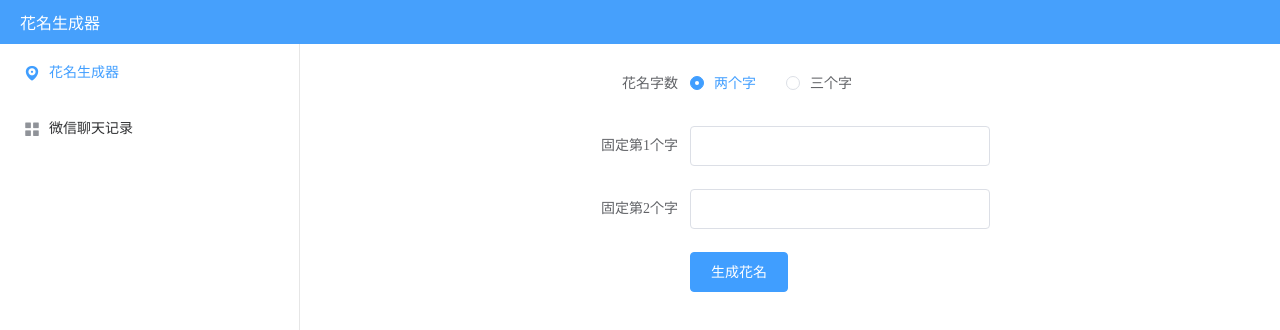
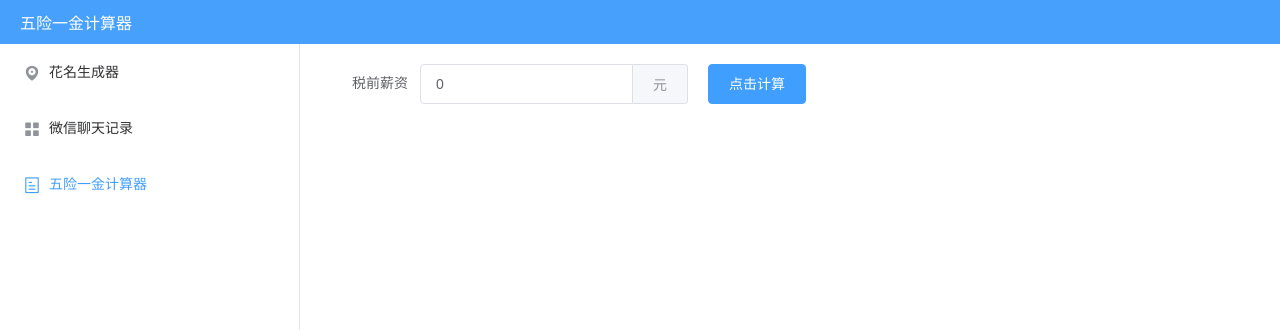
Before and after one commit to xhblovewmy/v-tools, a Vue app: page /salary in a window 1280 px wide. Before the commit this address led to /salary#/nickname. Shown: the top 330 px of the page. Built offline with nearby package versions, Linux system fonts and the light colour scheme.

Commit message:
feat: change device

```diff
--- /dev/null
+++ b/src/pages/salary/index.vue
@@ -0,0 +1,33 @@
+<template>
+  <div>
+    <el-form>
+      <el-form-item label="税前薪资" label-width="100px">
+        <div :class="$style.line">
+          <div>
+            <el-input v-model="salary">
+              <template slot="append">元</template>
+            </el-input>
+          </div>
+          <el-button type="primary">点击计算</el-button>
+        </div>
+      </el-form-item>
+    </el-form>
+  </div>
+</template>
+
+<script>
+export default {
+  data () {
+    return {
+      salary: 0
+    }
+  }
+}
+</script>
+
+<style lang="stylus" module>
+.line
+  display flex
+  > div
+    margin-right 20px
+</style>
--- a/src/router/index.js
+++ b/src/router/index.js
@@ -2,6 +2,7 @@ import Vue from 'vue'
 import Router from 'vue-router'
 import Nickname from '@/pages/nickname'
 import FakeTalk from '@/pages/fake-talk'
+import Salary from '@/pages/salary'
 import bus from '@/bus'
 
 Vue.use(Router)
@@ -30,10 +31,21 @@ export const routes = [
       title: '微信聊天记录',
       iconClass: 'el-icon-menu'
     }
+  },
+  {
+    path: '/salary',
+    name: 'salary',
+    component: Salary,
+    isMenu: true,
+    meta: {
+      title: '五险一金计算器',
+      iconClass: 'el-icon-tickets'
+    }
   }
 ]
 
 const router = new Router({
+  mode: 'history',
   routes
 })
 
```
